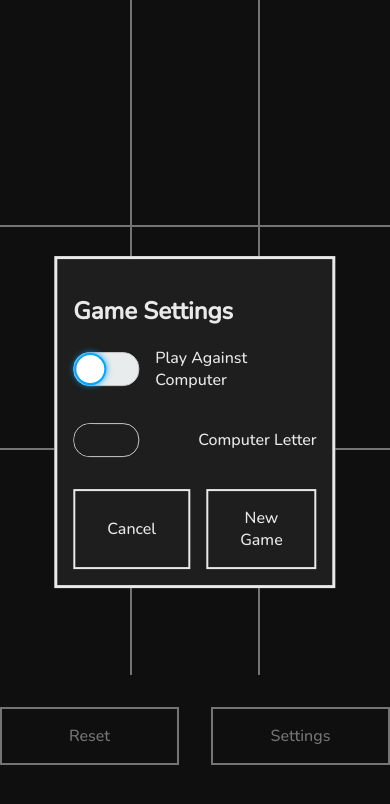
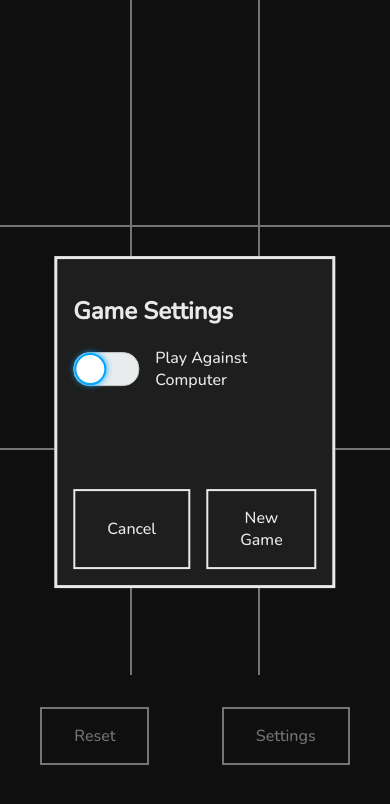
Before and after one commit to JakeAve/tic-tac-toe, a plain HTML site: page index.html in a window 390 px wide. Drawn offline with nearby package versions, Linux system fonts and the light colour scheme.

Commit message:
updates for safari and iphone

```diff
--- a/index.html
+++ b/index.html
@@ -58,7 +58,7 @@
             Play Against Computer
           </label>
         </div>
-        <div class="switch-and-label">
+        <div class="switch-and-label disabled">
           <div class="toggle-wrapper ai-letter-toggle disabled">
             <input
               type="checkbox"
--- a/scripts/main.js
+++ b/scripts/main.js
@@ -76,10 +76,12 @@ toggleCheckboxes.forEach((cb) =>
 
     if (e.target.id === "ai-on-toggle" && e.target.checked) {
       aiLetterToggle.closest(".toggle-wrapper").classList.remove("disabled");
+      aiLetterToggle.closest(".switch-and-label").classList.remove("disabled");
       aiLetterToggle.disabled = false;
     }
     if (e.target.id === "ai-on-toggle" && !e.target.checked) {
       aiLetterToggle.closest(".toggle-wrapper").classList.add("disabled");
+      aiLetterToggle.closest(".switch-and-label").classList.add("disabled");
       aiLetterToggle.disabled = true;
     }
   })
--- a/styles/main.css
+++ b/styles/main.css
@@ -14,6 +14,7 @@
   color: var(--color-1);
 }
 
+html,
 body {
   background-color: var(--color-bg);
   margin: 0;
@@ -22,27 +23,32 @@ body {
 
 main {
   margin: 0 auto;
-  max-width: 80vh;
-}
-
-main {
+  padding: 0;
   display: grid;
-  grid-template-columns: 1fr;
-  grid-template-rows: minmax(auto, 80vh) 1fr;
+  height: 100vmax;
+  max-height: -webkit-fill-available;
+  grid-template-rows: 80% min-content;
+  gap: 2rem;
 }
 
 button {
   cursor: pointer;
 }
 
+button:focus-visible {
+  outline: none;
+}
+
 .tic-tac-toe-container {
   display: grid;
-  grid-template-columns: repeat(3, 1fr);
-  grid-template-rows: repeat(3, 1fr);
+  grid-template-columns: repeat(3, calc(100% / 3));
+  grid-template-rows: repeat(3, calc(100% / 3));
 }
 
 .tic-tac-toe-btn {
   border: 0;
+  margin: 0;
+  padding: 0;
   background-color: transparent;
   font-size: 4rem;
   color: var(--color-1);
@@ -117,9 +123,8 @@ button {
 .reset-container {
   display: grid;
   gap: 1rem;
-  justify-content: space-around;
+  justify-content: space-evenly;
   align-items: center;
-  margin: 2rem 0;
 }
 
 .game-settings-form {
@@ -155,16 +160,12 @@ button {
   border-color: var(--background-color);
 }
 
-.toggle-wrapper.disabled {
-  cursor: not-allowed;
-  --bg-1: var(--color-bg);
-  --bg-2: var(--color-bg);
+.switch-and-label.disabled {
+  visibility: hidden;
 }
 
-.toggle-wrapper.disabled .toggle-circle {
-  background-color: var(--color-bg);
-  border-color: var(--color-bg) !important;
-  box-shadow: 0 0 0 var(--color-bg) !important;
+.switch-and-label:has(.disabled.ai-letter-toggle) {
+  visibility: hidden;
 }
 
 @keyframes color-shift-border {
@@ -197,18 +198,10 @@ button {
   left: 50%;
   bottom: unset;
   max-width: 80vw;
-  min-width: 30vw;
   max-height: 80vh;
   min-height: 25vh;
   transform: translate(-50%, -50%);
   background-color: var(--color-bg);
-  justify-content: center;
-  align-content: center;
-}
-
-.dialog[open] {
-  display: grid;
-  grid-template-columns: 1fr;
 }
 
 .dialog::backdrop {
@@ -250,12 +243,17 @@ button {
   }
 }
 
-@media screen and (min-width: 350px) {
+@media screen and (min-width: 300px) {
   .reset-container {
-    grid-template-columns: repeat(2, 1fr);
+    grid-template-columns: repeat(2, minmax(min-content, 25%));
     gap: 2rem;
   }
 }
 
 @media screen and (min-width: 600px) {
+  main {
+    max-width: 80vmin;
+    max-height: 100vh;
+    align-content: center;
+  }
 }
```
